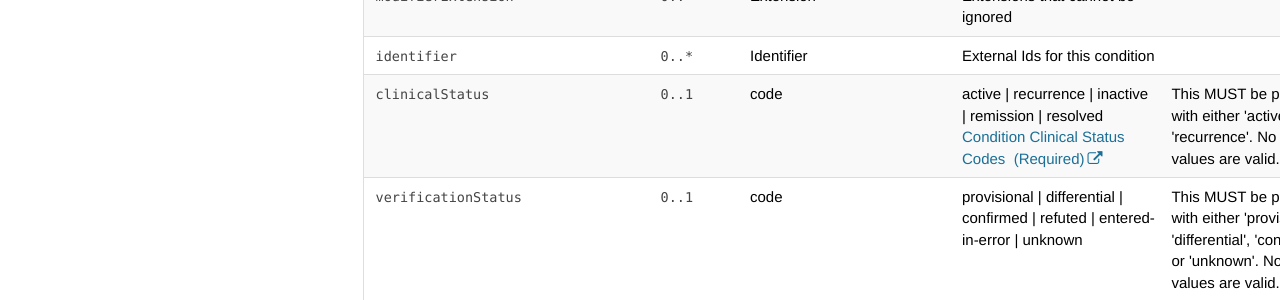
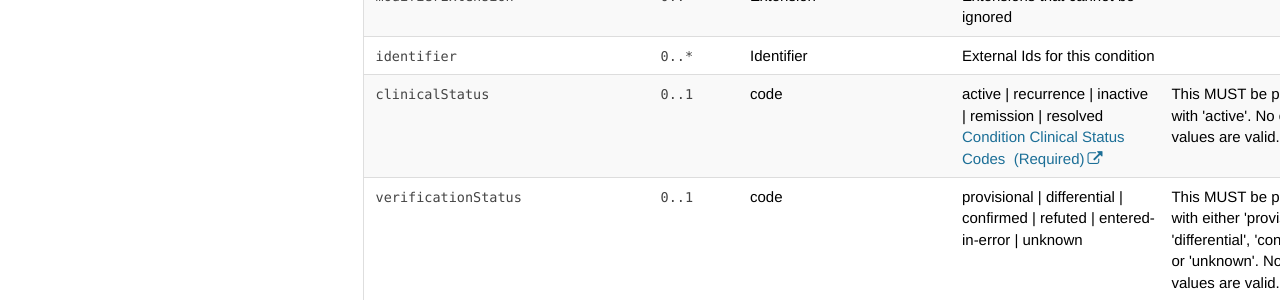
Before and after one commit to nhsconnect/FHIR-CDS, a Jekyll site: the page built from pages/explore/api_condition.md, in a window 1280 px wide and 900 px high, scrolled down 989 px. Shown: the part 175-475 px from the top of the window. Built offline with Jekyll 4.4.1, drawn with Linux system fonts in a browser that asks for light colours; nearby versions of some CDN libraries; our own code applies the rules of GitHub Pages for plain Markdown files; comment, search, counter and statistics services are not loaded.

Commit message:
Clinical guidance status updated
Clinical guidance status updated to 'MUST be active'

```diff
--- a/pages/explore/api_condition.md
+++ b/pages/explore/api_condition.md
@@ -86,7 +86,7 @@ Detailed implementation guidance for a `Condition` resource in the CDS context i
 
 
  <tr><td><code class="highlighter-rouge">identifier</code></td><td><code class="highlighter-rouge">0..*</code></td><td>Identifier</td><td>External Ids for this condition</td><td>&nbsp;</td></tr>
- <tr><td><code class="highlighter-rouge">clinicalStatus</code></td><td><code class="highlighter-rouge">0..1</code></td><td>code</td><td>active | recurrence | inactive | remission | resolved <a href="https://www.hl7.org/fhir/STU3/valueset-condition-clinical.html">Condition Clinical Status Codes  (Required)</a></td><td>This MUST be populated with either 'active' or 'recurrence'. No other values are valid.</td></tr>
+ <tr><td><code class="highlighter-rouge">clinicalStatus</code></td><td><code class="highlighter-rouge">0..1</code></td><td>code</td><td>active | recurrence | inactive | remission | resolved <a href="https://www.hl7.org/fhir/STU3/valueset-condition-clinical.html">Condition Clinical Status Codes  (Required)</a></td><td>This MUST be populated with 'active'. No other values are valid.</td></tr>
  <tr><td><code class="highlighter-rouge">verificationStatus</code></td><td><code class="highlighter-rouge">0..1</code></td><td>code</td><td>provisional | differential | confirmed | refuted | entered-in-error | unknown</td><td>This MUST be populated with either 'provisional', 'differential', 'confirmed' or 'unknown'. No other values are valid.</td></tr>
  <tr><td><code class="highlighter-rouge">category</code></td><td><code class="highlighter-rouge">0..*</code></td><td>CodeableConcept</td><td>problem-list-item | encounter-diagnosis <a href="https://www.hl7.org/fhir/STU3/valueset-condition-category.html">Condition Category Codes  (Example)</a></td><td>This MUST NOT be populated.</td></tr>
  <tr><td><code class="highlighter-rouge">severity</code></td><td><code class="highlighter-rouge">0..1</code></td><td>CodeableConcept</td><td>Subjective severity of condition <a href="https://www.hl7.org/fhir/STU3/valueset-condition-severity.html">Condition/Diagnosis Severity (Preferred)</a></td><td>This SHOULD be populated where available.</td></tr>
```
